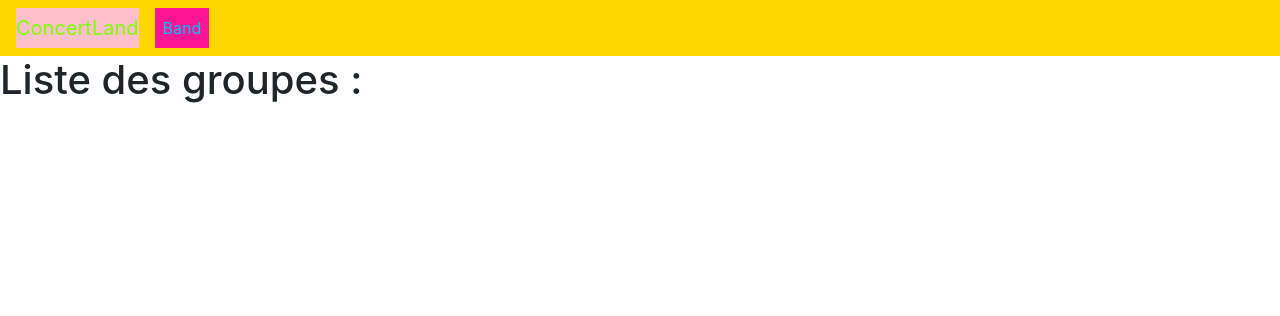
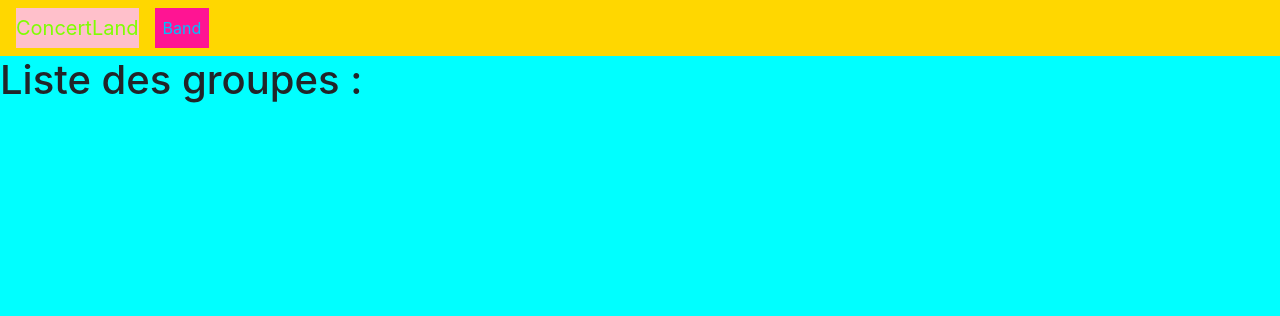
Before and after one commit to NiortKilian/TP_Projet_Concert, a Symfony app: template templates/band/list.html.twig in a window 1280 px wide. Shown: the top 316 px of the page. Run offline with Twig, Linux system fonts and the light colour scheme; the template is opened without the code that fills it, so the values that code supplies are empty; some libraries are stand-ins or nearby versions.

Commit message:
Le plus beau des background

```diff
--- a/templates/base.html.twig
+++ b/templates/base.html.twig
@@ -14,7 +14,7 @@
             {{ encore_entry_script_tags('app') }}
         {% endblock %}
     </head>
-    <body>
+    <body style="background-color: cyan">
         {% block body %}
         <h1>Hello</h1>
         {% endblock %}
```
